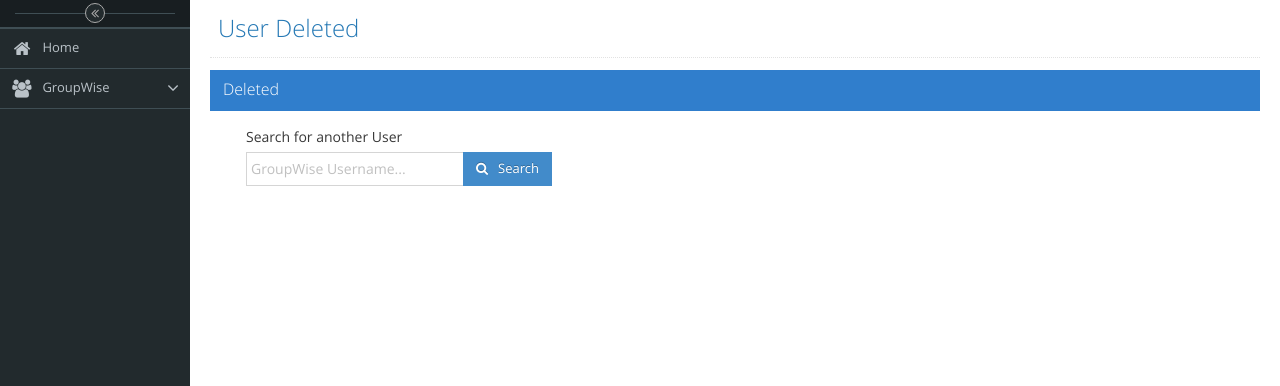
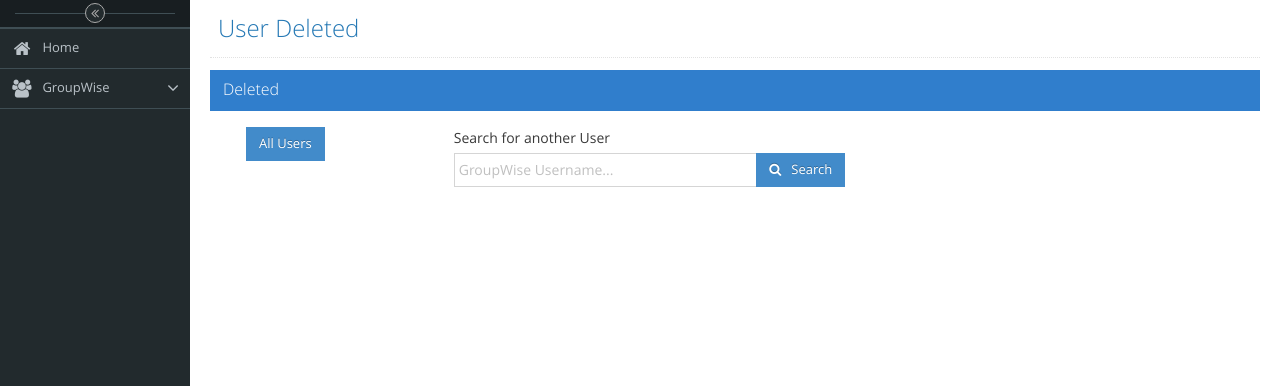
Before and after one commit to mblackhamgw/gwhelpdesk, a Django app: template helpdesk/templates/helpdesk/deluser.html in a window 1280 px wide. Shown: the part 60-446 px from the top of the page. Run offline with Django 3.2, Linux system fonts and the light colour scheme; the template is opened without the code that fills it, so the values that code supplies are empty; parts of the project's set-up code (start-up, migrations or seed data) failed here and were passed over; some libraries are stand-ins or nearby versions.

Commit message:
Add files via upload

```diff
--- a/helpdesk/templates/helpdesk/deluser.html
+++ b/helpdesk/templates/helpdesk/deluser.html
@@ -9,11 +9,14 @@
         <h5 class="widget-title bigger lighter">{{ request.session.id }} Deleted</h5>
     </div>
 </div>
-
     <div class="widget-body">
         <div class="widget-main">
             <div class="col-lg-8">
-
+            </div>
+            <div class="col-lg-10">
+                <div class="col-lg-3">
+                <a class="btn btn-primary btn-sm" href="{% url 'userlist' %}" >All Users</a>
+                </div>
                 <form  method="post" action="{% url 'searchresults' %}">
                     {% csrf_token %}
                      <div class="col-md-6">
@@ -29,7 +32,6 @@
                      </div>
                     <div class="clearfix"></div>
                 </form>
-
             </div>
         </div>
     </div>
@@ -40,16 +42,9 @@
                             <button type="button" class="close" data-dismiss="alert" aria-hidden="true">&times;</button>
                                 {{ message }}
                         </div>
-
                 {% endif %}
             {% endfor %}
-
-
         </div>
     </div>
-
-
 </div>
-
-
 {% endblock %}
```
Lines whose indentation alone changed are shown as unchanged.
